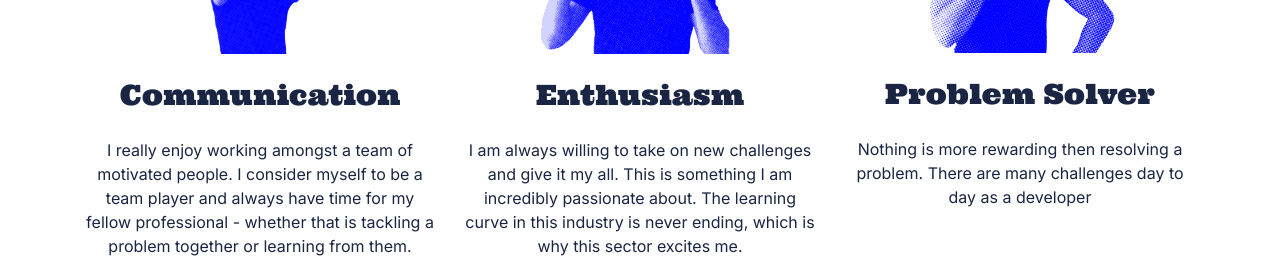
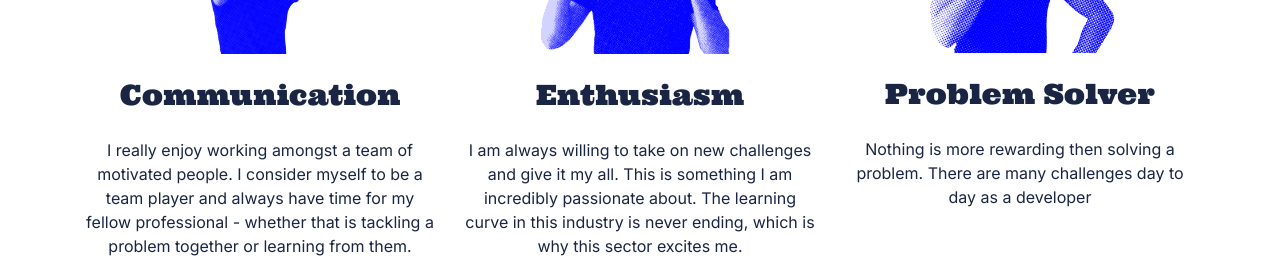
Before and after one commit to dan9b6/updated-cv, a Next.js app: page / in a window 1280 px wide. Shown: the part 2140-2399 px from the top of the page. Built offline with nearby package versions, Linux system fonts and the light colour scheme.

Commit message:
Amended spelling£

```diff
--- a/pages/index.js
+++ b/pages/index.js
@@ -274,7 +274,7 @@ export default function Home() {
                 <img src="images/bulb.gif" loading="lazy" />
                 <h3>Problem Solver</h3>
                 <p>
-                  Nothing is more rewarding then resolving a problem. There are
+                  Nothing is more rewarding then solving a problem. There are
                   many challenges day to day as a developer
                 </p>
               </div>
```
